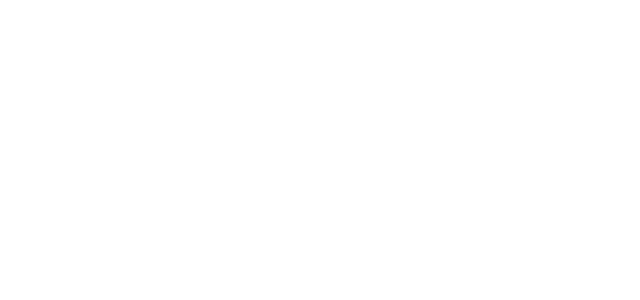
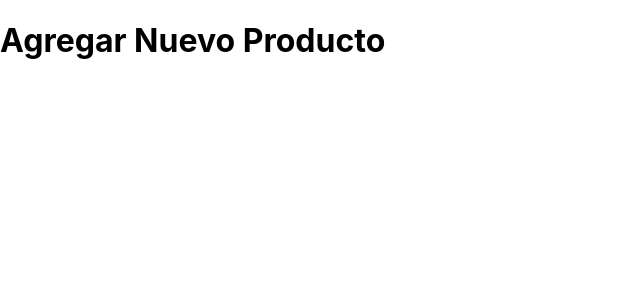
Before and after one commit to crisroddev/react-hooks-redux, a React (Create React App) app in the folder crud-react/: page /nuevo-producto in a window 1280 px wide. Shown: the top 300 px of the page, without its empty margins (0-640 px from the left). Built offline with nearby package versions, Linux system fonts and the light colour scheme.

Commit message:
Primeras rutas

```diff
--- a/crud-react/src/App.js
+++ b/crud-react/src/App.js
@@ -1,11 +1,18 @@
 import React from 'react';
 import { BrowserRouter as Router, Route, Switch } from 'react-router-dom';
+
+// Componentes
+import Productos from './components/Productos';
+import AgregarProducto from './components/AgregarProducto';
+import EditarProducto from './components/EditarProducto';
 
 function App() {
   return (
     <Router>
       <Switch>
-        <Route/>
+        <Route exact path="/nuevo-producto" component={AgregarProducto}/>
+        <Route exact path="/productos" component={Productos}/>
+        <Route exact path="/productos/editar/:id" component={EditarProducto}/>
       </Switch>
     </Router>
   );
```
